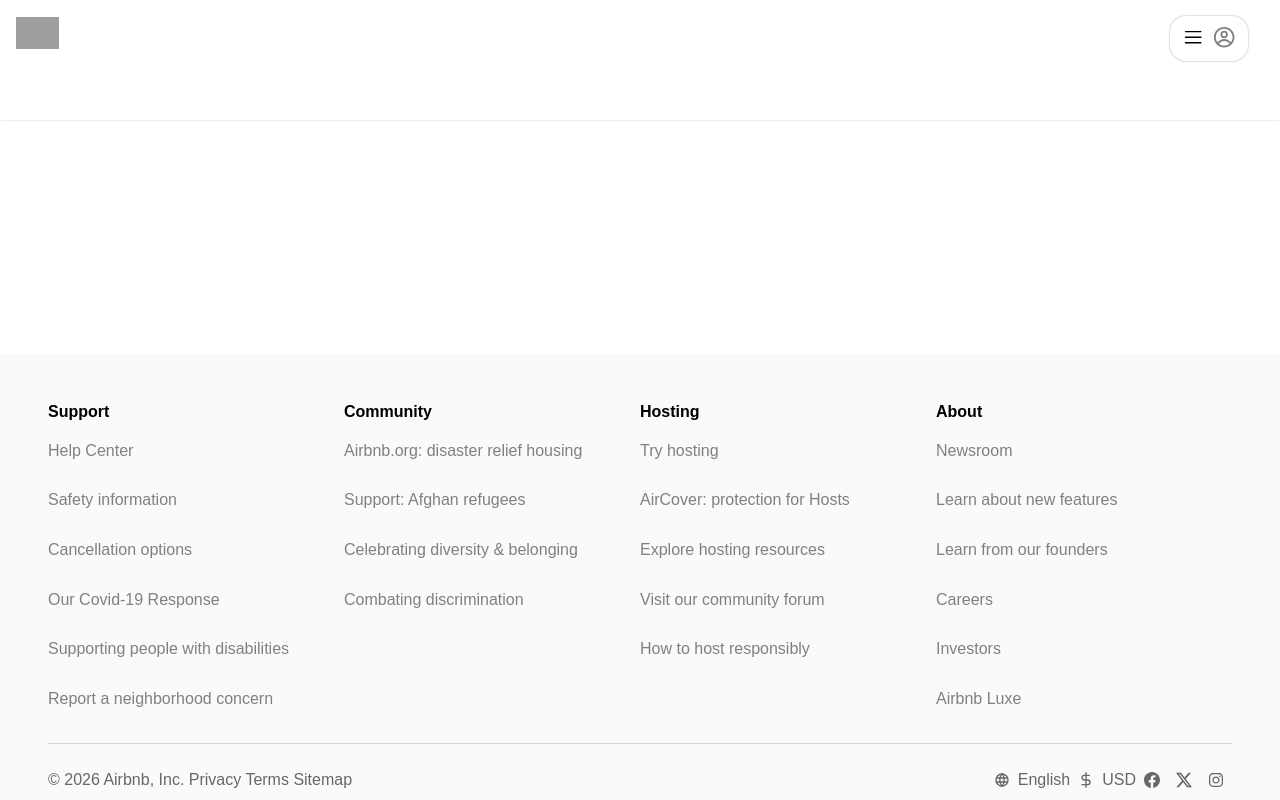
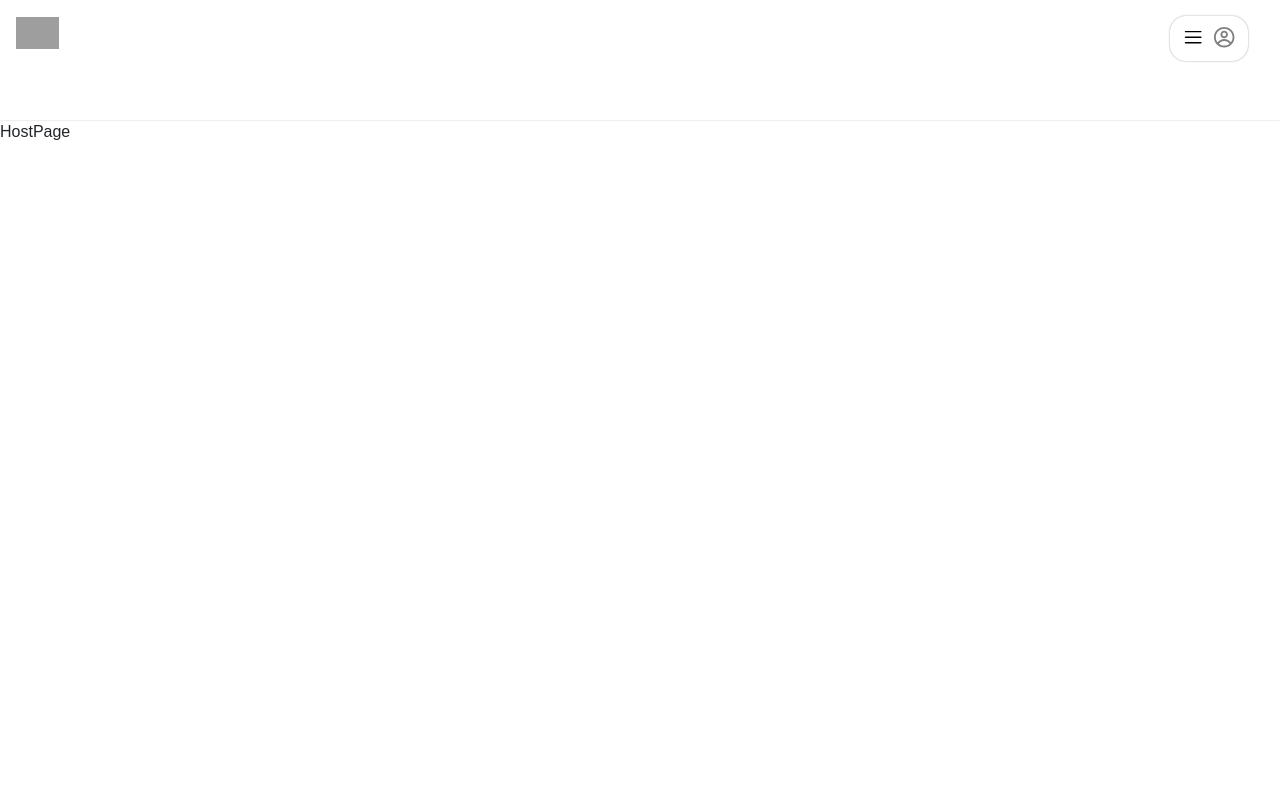
Before and after one commit to Nikhiel-M/Zaio-air-bnb-capstone, a React (Vite) app: page /host in a window 1280 px wide. Built offline with nearby package versions, Linux system fonts and the light colour scheme; grey boxes are pictures that could not be loaded.

Commit message:
added routing for hosts

```diff
--- a/src/App.jsx
+++ b/src/App.jsx
@@ -20,11 +20,12 @@
 import UpdateListingPage from "./Pages/UpdateListingPage/UpdateListingPage";
 import LoginHostPage from "./Pages/LoginHostPage/LoginHostPage";
 import RegisterHostPage from "./Pages/RegisterHostPage/RegisterHostPage";
+import HostPage from "./Pages/HostPage/HostPage";
 
 
 function AppContent() {
   const location = useLocation();
-  const hiddenPaths = ["/login", "/register", "/post-booking", "/user-listings", "/login-host", "/register-host"];
+  const hiddenPaths = ["/login", "/register", "/post-booking", "/user-listings", "/login-host", "/register-host", "/host"];
   const hideLayout = hiddenPaths.some(
     (p) => location.pathname === p || location.pathname.startsWith(p + "/"),
   );
@@ -46,6 +47,7 @@
           <Route path="/user-listings/:id" element={<UpdateListingPage />} />
           <Route path="/login-host" element={<LoginHostPage />} />
           <Route path="/register-host" element={<RegisterHostPage />} />
+          <Route path="/host" element={<HostPage />} />
         </Routes>
       </div>
       {!hideLayout && <Footer />}
--- /dev/null
+++ b/src/Pages/HostPage/HostPage.jsx
@@ -0,0 +1,9 @@
+import React from 'react'
+
+const HostPage = () => {
+  return (
+    <div>HostPage</div>
+  )
+}
+
+export default HostPage
--- /dev/null
+++ b/src/Pages/HostPage/HostPage.styled.js
@@ -0,0 +1 @@
+import styled from "styled-components";
--- a/src/Pages/LoginHostPage/LoginHostPage.jsx
+++ b/src/Pages/LoginHostPage/LoginHostPage.jsx
@@ -18,7 +18,7 @@
 
             try {
               await authAPI.login({ email, password });
-              navigate("/");
+              navigate("/host");
             } catch (err) {
               setError(err.message || "Login failed");
             } finally {
```
Also changed, not shown: 2 other files (tests, documents, lock files or other folders).
